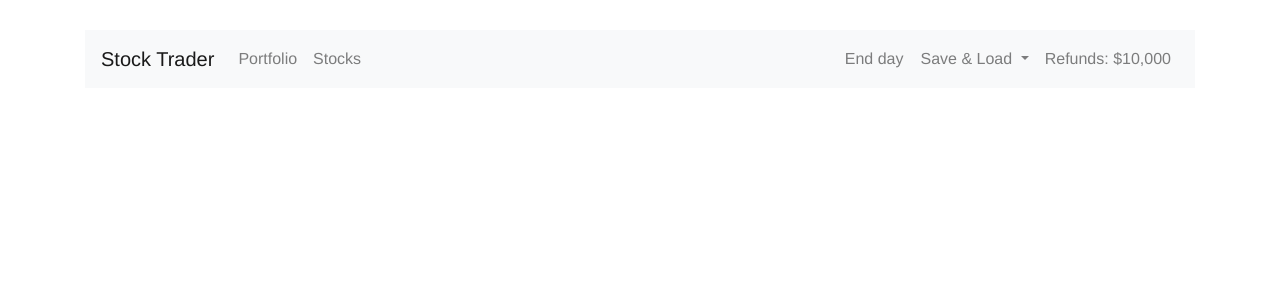
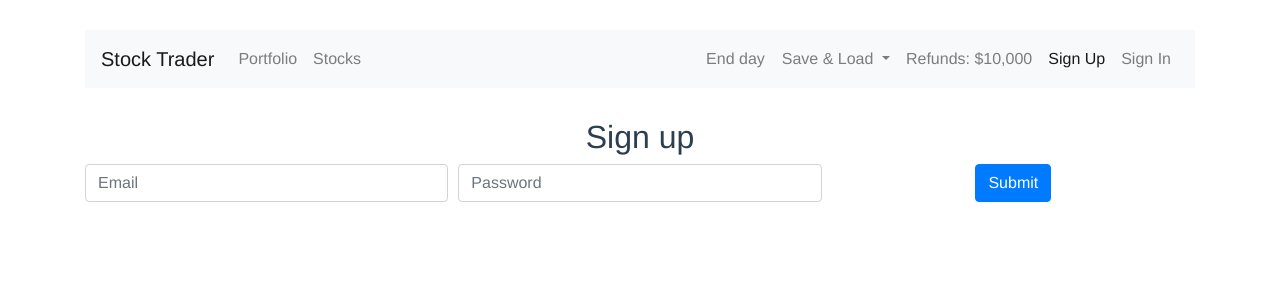
Before and after one commit to PavelShishchits/stock-app, a Vue app: page /registration in a window 1280 px wide. Shown: the top 300 px of the page. Built offline with nearby package versions, Linux system fonts and the light colour scheme.

Commit message:
sign in/sign up in progress

```diff
--- /dev/null
+++ b/src/axios/index.js
@@ -0,0 +1,9 @@
+import axios from "axios";
+
+axios.defaults.baseURL = 'https://stock-app-28541.firebaseio.com/';
+
+export const apiKey = 'AIzaSyApE6QNDC9kRnuWQRoLbcb6BCd9Ih4uKfw';
+
+export const axiosSignUp = axios.create({
+    baseURL: 'https://identitytoolkit.googleapis.com/v1'
+});
--- a/src/components/Header.vue
+++ b/src/components/Header.vue
@@ -22,6 +22,8 @@
                     <li class="nav-item">
                         <span class="nav-link">Refunds: {{ amount | formatPrice }}</span>
                     </li>
+                    <router-link class="nav-item" tag="li" :to="{path: 'registration'}" active-class="active"><a class="nav-link">Sign Up</a></router-link>
+                    <router-link class="nav-item" tag="li" :to="{path: 'login'}" active-class="active"><a class="nav-link">Sign In</a></router-link>
                 </ul>
             </div>
         </nav>
--- a/src/main.js
+++ b/src/main.js
@@ -1,4 +1,5 @@
 import Vue from 'vue'
+import './axios/index';
 import App from './App.vue'
 import router from './router'
 import store from './store'
--- a/src/router/index.js
+++ b/src/router/index.js
@@ -3,6 +3,8 @@ import VueRouter from 'vue-router'
 import Home from '../views/Home.vue'
 import Portfolio from '../views/Portfolio.vue'
 import Stocks from '../views/Stocks.vue'
+import Login from '../views/Login.vue';
+import Registration from '../views/Registration.vue';
 
 Vue.use(VueRouter);
 
@@ -21,6 +23,16 @@ const routes = [
     path: '/stocks',
     name: 'stocks',
     component: Stocks
+  },
+  {
+    path: '/registration',
+    name: 'registration',
+    component: Registration
+  },
+  {
+    path: '/login',
+    name: 'login',
+    component: Login
   }
 ];
 
--- a/src/store/index.js
+++ b/src/store/index.js
@@ -4,8 +4,8 @@ import stocks from './modules/stocks';
 import portfolio from './modules/portfolio';
 
 Vue.use(Vuex);
+
 import Axios from 'axios';
-Axios.defaults.baseURL = 'https://stock-app-28541.firebaseio.com/';
 
 export default new Vuex.Store({
     state: {
--- /dev/null
+++ b/src/views/Login.vue
@@ -0,0 +1,39 @@
+<template>
+    <form @submit="submitForm">
+        <h2>Sign in</h2>
+        <div class="form-row">
+            <div class="col">
+                <input type="text" class="form-control" v-model="email" placeholder="Email">
+            </div>
+            <div class="col">
+                <input type="text" class="form-control" v-model="password" placeholder="Password">
+            </div>
+            <div class="col">
+                <button type="submit" class="btn btn-primary">Submit</button>
+            </div>
+        </div>
+    </form>
+</template>
+
+<script>
+    import {axiosSignUp, apiKey} from '../axios/index';
+
+    export default {
+        data() {
+            return {
+                email: '',
+                password: ''
+            }
+        },
+        methods: {
+            submitForm(e) {
+                e.preventDefault();
+                axiosSignUp.post(`accounts:signInWithPassword?key=${apiKey}`, {
+                    email: this.email,
+                    password: this.password,
+                    returnSecureToken: true
+                });
+            }
+        }
+    }
+</script>
--- /dev/null
+++ b/src/views/Registration.vue
@@ -0,0 +1,39 @@
+<template>
+    <form @submit="submitForm">
+        <h2>Sign up</h2>
+        <div class="form-row">
+            <div class="col">
+                <input type="text" class="form-control" v-model="email" placeholder="Email">
+            </div>
+            <div class="col">
+                <input type="text" class="form-control" v-model="password" placeholder="Password">
+            </div>
+            <div class="col">
+                <button type="submit" class="btn btn-primary">Submit</button>
+            </div>
+        </div>
+    </form>
+</template>
+
+<script>
+    import {axiosSignUp, apiKey} from '../axios/index';
+
+    export default {
+        data() {
+            return {
+                email: '',
+                password: ''
+            }
+        },
+        methods: {
+            submitForm(e) {
+                e.preventDefault();
+                axiosSignUp.post(`accounts:signUp?key=${apiKey}`, {
+                    email: this.email,
+                    password: this.password,
+                    returnSecureToken: true
+                });
+            }
+        }
+    }
+</script>
```
Also changed, not shown: 2 other files (tests, documents, lock files or other folders).
